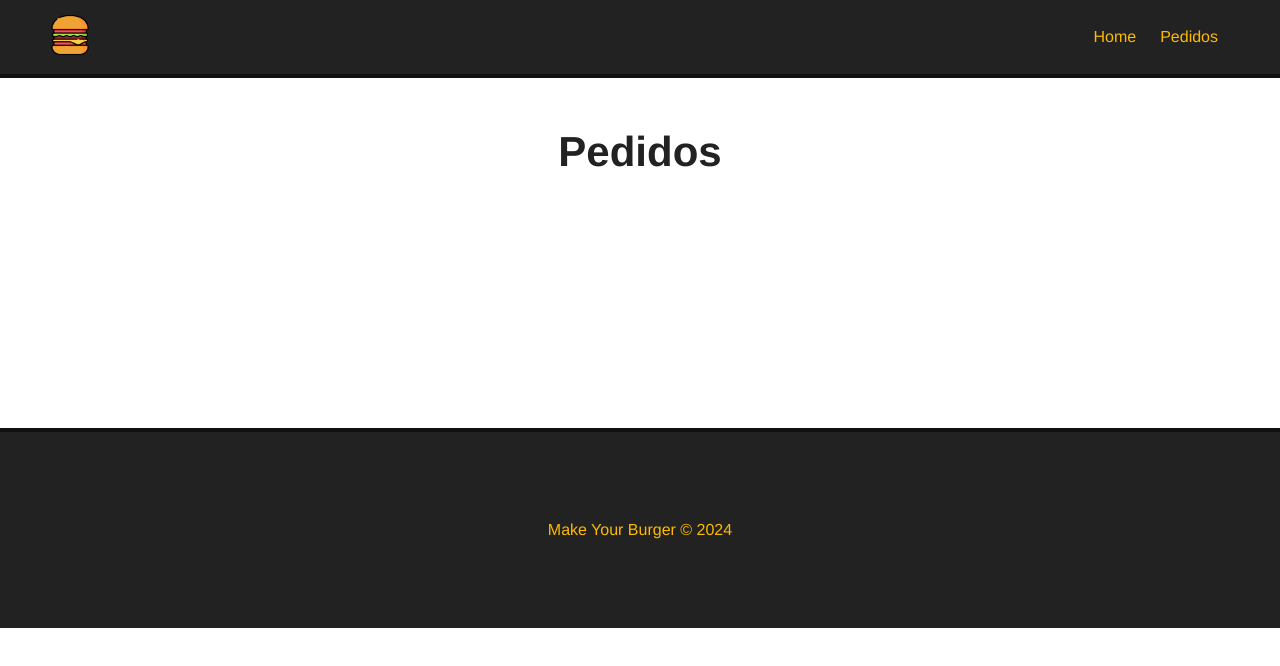
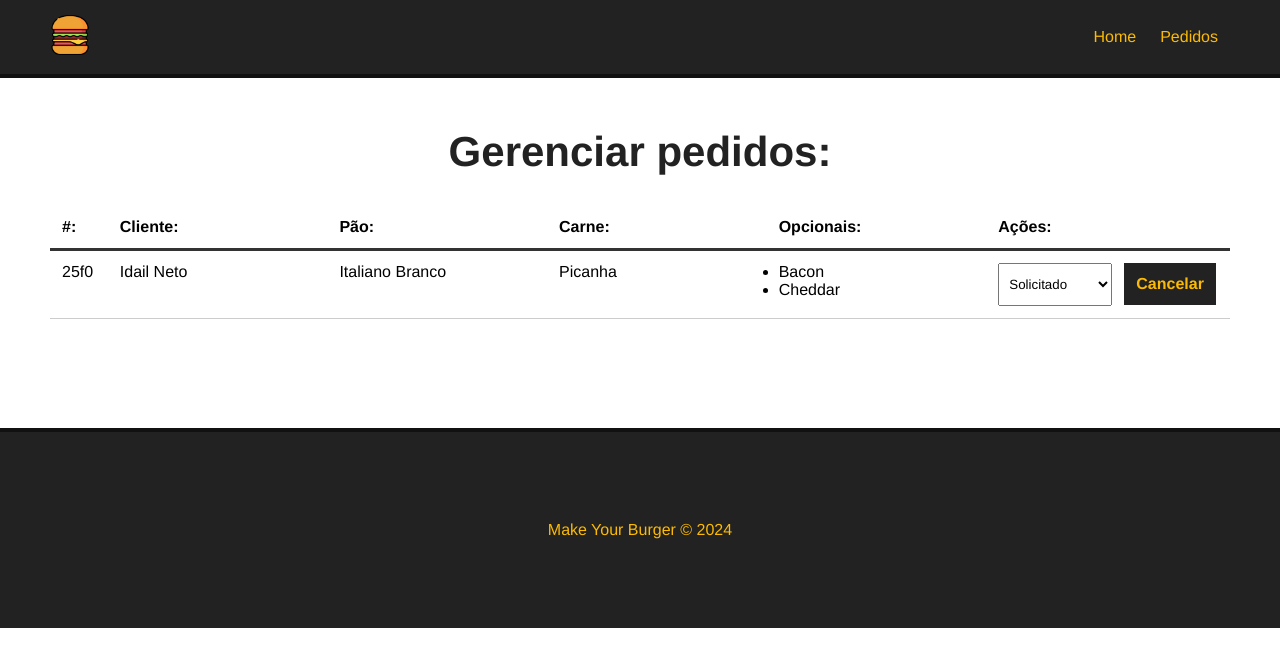
Before and after one commit to idail/vue, a Vue app in the folder projeto_final/: page /pedidos in a window 1280 px wide. Shown: the top 666 px of the page. Built offline with nearby package versions, Linux system fonts and the light colour scheme; data requests are answered from the project's data file.

Commit message:
Curso matheus batisti

```diff
--- a/projeto_final/db/db.json
+++ b/projeto_final/db/db.json
@@ -65,19 +65,29 @@
   },
   "status": [
     {
-        "id": 1,
+      "id": "1",
       "tipo": "Solicitado"
     },
     {
-        "id": 2,
+      "id": "2",
       "tipo": "Em produção"
     },
     {
-        "id": 3,
+      "id": "3",
       "tipo": "Finalizado"
     }
   ],
   "burgers": [
-
+    {
+      "id": "25f0",
+      "nome": "Idail Neto",
+      "carne": "Picanha",
+      "pao": "Italiano Branco",
+      "opcionais": [
+        "Bacon",
+        "Cheddar"
+      ],
+      "status": "Solicitado"
+    }
   ]
 }
--- /dev/null
+++ b/projeto_final/src/components/Dashboard.vue
@@ -0,0 +1,162 @@
+<template>
+    <div id="burger-table" v-if="burgers">
+      <div>
+        <div id="burger-table-heading">
+          <div class="order-id">#:</div>
+          <div>Cliente:</div>
+          <div>Pão:</div>
+          <div>Carne:</div>
+          <div>Opcionais:</div>
+          <div>Ações:</div>
+        </div>
+      </div>
+      <div id="burger-table-rows">
+        <div class="burger-table-row" v-for="burger in burgers" :key="burger.id">
+          <div class="order-number">{{ burger.id }}</div>
+          <div>{{ burger.nome }}</div>
+          <div>{{ burger.pao }}</div>
+          <div>{{ burger.carne }}</div>
+          <div>
+            <ul v-for="(opcional, index) in burger.opcionais" :key="index">
+              <li>{{ opcional }}</li>
+            </ul>
+          </div>
+          <div>
+            <select name="status" class="status" @change="updateBurger($event, burger.id)">
+              <option :value="s.tipo" v-for="s in status" :key="s.id" :selected="burger.status == s.tipo">
+                {{ s.tipo }}
+              </option>
+            </select>
+            <button class="delete-btn" @click="deleteBurger(burger.id)">Cancelar</button>
+          </div>
+        </div>
+      </div>
+    </div>
+    <div v-else>
+      <h2>Não há pedidos no momento!</h2>
+    </div>
+  </template>
+  <script>
+    export default {
+      name: "Dashboard",
+      data() {
+        return {
+          burgers: null,
+          burger_id: null,
+          status: []
+        }
+      },
+      methods: {
+        async getPedidos() {
+          const req = await fetch('http://localhost:3000/burgers')
+
+          const data = await req.json()
+
+          this.burgers = data
+
+          // Resgata os status de pedidos
+          this.getStatus()
+
+        },
+        async getStatus() {
+
+          const req = await fetch('http://localhost:3000/status')
+
+          const data = await req.json()
+
+          this.status = data
+
+        },
+        async deleteBurger(id) {
+
+          const req = await fetch(`http://localhost:3000/burgers/${id}`, {
+            method: "DELETE"
+          });
+
+          const res = await req.json()
+
+          this.getPedidos()
+
+        },
+        async updateBurger(event, id) {
+
+          const option = event.target.value;
+
+          const dataJson = JSON.stringify({status: option});
+
+          const req = await fetch(`http://localhost:3000/burgers/${id}`, {
+            method: "PATCH",
+            headers: { "Content-Type" : "application/json" },
+            body: dataJson
+          });
+
+          const res = await req.json()
+
+          console.log(res)
+
+        }
+      },
+      mounted () {
+      this.getPedidos()
+      }
+    }
+  </script>
+
+  <style scoped>
+    #burger-table {
+      max-width: 1200px;
+      margin: 0 auto;
+    }
+
+    #burger-table-heading,
+    #burger-table-rows,
+    .burger-table-row {
+      display: flex;
+      flex-wrap: wrap;
+    }
+
+    #burger-table-heading {
+      font-weight: bold;
+      padding: 12px;
+      border-bottom: 3px solid #333;
+    }
+
+    .burger-table-row {
+      width: 100%;
+      padding: 12px;
+      border-bottom: 1px solid #CCC;
+    }
+
+    #burger-table-heading div,
+    .burger-table-row div {
+      width: 19%;
+    }
+
+    #burger-table-heading .order-id,
+    .burger-table-row .order-number {
+      width: 5%;
+    }
+
+    select {
+      padding: 12px 6px;
+      margin-right: 12px;
+    }
+
+    .delete-btn {
+      background-color: #222;
+      color:#fcba03;
+      font-weight: bold;
+      border: 2px solid #222;
+      padding: 10px;
+      font-size: 16px;
+      margin: 0 auto;
+      cursor: pointer;
+      transition: .5s;
+    }
+
+    .delete-btn:hover {
+      background-color: transparent;
+      color: #222;
+    }
+
+  </style>
--- a/projeto_final/src/views/Pedidos.vue
+++ b/projeto_final/src/views/Pedidos.vue
@@ -1,5 +1,15 @@
 <template>
   <div class="main-container">
-    <h1>Pedidos</h1>
+    <h1>Gerenciar pedidos:</h1>
+    <Dashboard />
   </div>
 </template>
+
+<script>
+import Dashboard from '@/components/Dashboard.vue';
+
+export default {
+  name: "Pedidos",
+  components: { Dashboard }
+}
+</script>
```
Lines whose indentation alone changed are shown as unchanged.
